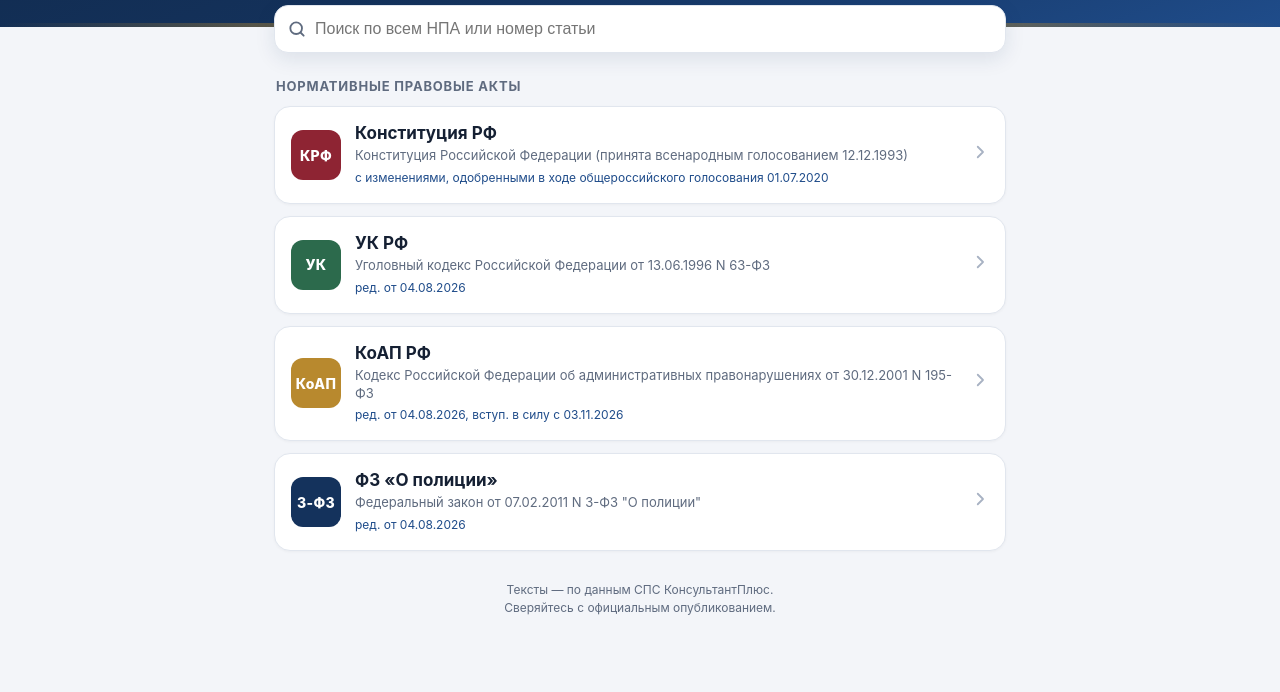
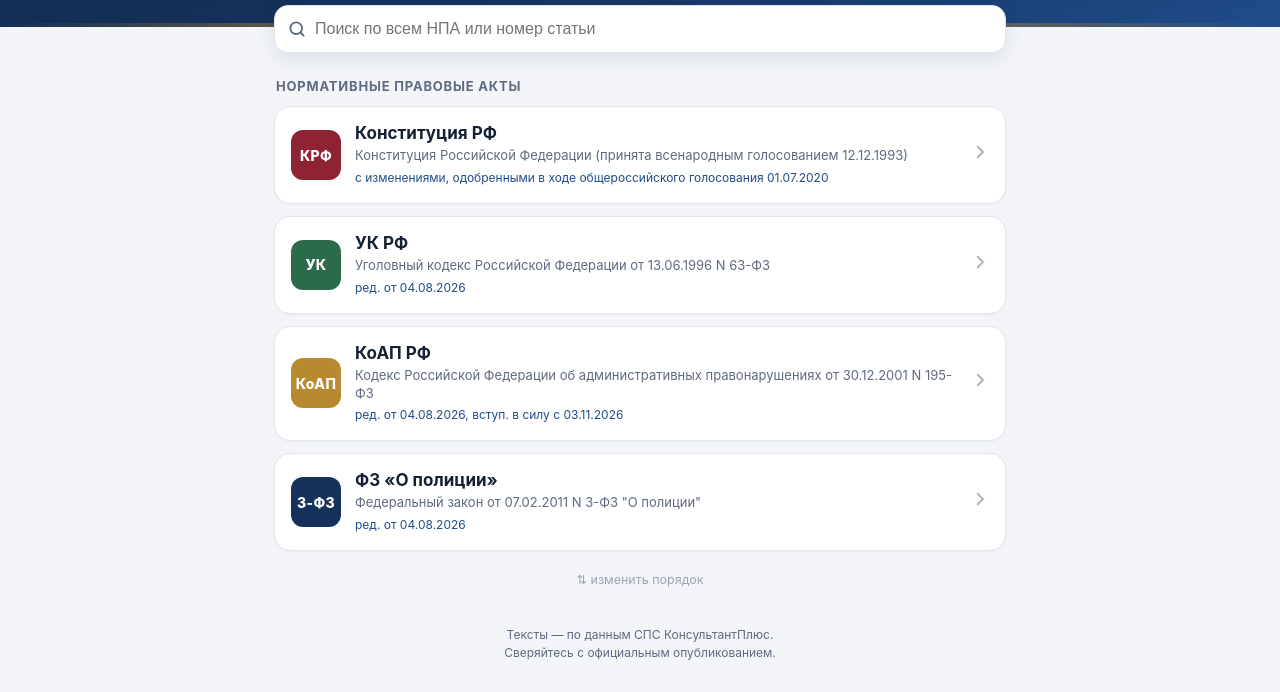
Before and after one commit to timabelorusskih533-stack/npa, a plain HTML site: page index.html in a window 1280 px wide. Shown: the part 246-938 px from the top of the page. Before the commit the page ends 893 px from the top, so only its background shows below. Drawn offline with Linux system fonts and the light colour scheme.

Commit message:
Тёмная шапка на iPhone, иконка, порядок НПА

```diff
--- a/index.html
+++ b/index.html
@@ -7,7 +7,11 @@
 <meta name="theme-color" content="#14325c">
 <link rel="manifest" href="manifest.webmanifest">
 <link rel="icon" href="icon.svg" type="image/svg+xml">
-<link rel="apple-touch-icon" href="icon.svg">
+<link rel="apple-touch-icon" href="icon-180.png">
+<meta name="apple-mobile-web-app-capable" content="yes">
+<meta name="mobile-web-app-capable" content="yes">
+<meta name="apple-mobile-web-app-status-bar-style" content="black-translucent">
+<meta name="apple-mobile-web-app-title" content="НПА">
 <style>
 :root{
   --bg:#f3f5f9; --card:#fff; --ink:#152033; --muted:#5f6b7f; --line:#e1e6ee;
@@ -47,6 +51,14 @@ a{color:var(--navy2)}
 .npa-txt em{display:block;font-style:normal;font-size:12px;color:var(--navy2);margin-top:4px}
 .chev{flex:none;color:#a8b2c3}
 .npa-btn.off{opacity:.55}
+.editing .npa-btn{cursor:default;border-style:dashed}
+.editing .npa-btn:active{transform:none;background:var(--card)}
+.mv{display:flex;flex-direction:column;gap:6px;flex:none}
+.mv button{width:38px;height:34px;border:1px solid var(--line);background:var(--bg);border-radius:9px;display:grid;place-items:center;cursor:pointer;color:var(--navy2)}
+.mv button:disabled{opacity:.3}
+.ord-row{display:flex;justify-content:center;gap:8px;margin:14px 0 0}
+.ord-btn{border:0;background:none;color:#9aa5b6;font-size:12.5px;padding:6px 10px;border-radius:8px;cursor:pointer}
+.ord-btn.on{background:var(--navy);color:#fff;font-weight:600;padding:6px 16px}
 
 .favs{display:flex;flex-direction:column;gap:8px}
 .fav{display:flex;gap:10px;align-items:center;background:var(--card);border:1px solid var(--line);border-radius:12px;padding:11px 13px;cursor:pointer;text-align:left;width:100%}
@@ -152,6 +164,12 @@ const NPA = [
   { id:'fzop', short:'ФЗ «О полиции»', badge:'3-ФЗ', color:'#14325c',
     full:'Федеральный закон от 07.02.2011 N 3-ФЗ "О полиции"', edition:'ред. от 04.08.2026' },
 ];
+// порядок НПА на главной (меняется кнопкой внизу, хранится на устройстве)
+function orderedNPA(){
+  const ord=store.get('order',[]);
+  return [...NPA].sort((a,b)=>{const ia=ord.indexOf(a.id), ib=ord.indexOf(b.id); return (ia<0?99:ia)-(ib<0?99:ib) || NPA.indexOf(a)-NPA.indexOf(b)});
+}
+let editOrder=false;
 // как называть статью: «Статья 12.8. Название» / «Преамбула»
 const artName = a => a.head || ('Статья '+a.num+'.'+(a.title?' '+a.title:''));
 const artShort = a => a.head || ('Ст. '+a.num);
@@ -319,19 +337,34 @@ function home(q){
     <div id="gres"></div>
     <div id="homeMain">
       <div class="sec-title">Нормативные правовые акты</div>
-      <div class="npa-list">${NPA.map(n=>`
-        <button class="npa-btn" data-id="${n.id}">
+      <div class="npa-list ${editOrder?'editing':''}">${orderedNPA().map((n,i,arr)=>`
+        <div class="npa-btn" role="button" tabindex="0" data-id="${n.id}">
           <div class="npa-ico" ${tagStyle(n)}>${esc(n.badge)}</div>
           <div class="npa-txt"><b>${esc(n.short)}</b><span>${esc(n.full)}</span><em>${esc(n.edition||'')}</em></div>
-          <span class="chev">${ICON.chev}</span>
-        </button>`).join('')}
+          ${editOrder?`<span class="mv"><button data-mv="-1" ${i?'':'disabled'} aria-label="Выше">${ICON.up}</button><button data-mv="1" ${i<arr.length-1?'':'disabled'} aria-label="Ниже">${ICON.down}</button></span>`:`<span class="chev">${ICON.chev}</span>`}
+        </div>`).join('')}
       </div>
+      <div class="ord-row">${editOrder
+        ?`<button class="ord-btn" id="ordReset">Как было</button><button class="ord-btn on" id="ordDone">Готово</button>`
+        :`<button class="ord-btn" id="ordEdit">⇅ изменить порядок</button>`}</div>
       ${favs.length?`<div class="sec-title">Избранные статьи</div><div class="favs">${favs.map(f=>`
         <button class="fav" data-h="/${f.id}/${esc(f.num)}"><small>${esc(NPA.find(n=>n.id===f.id)?.badge||'')} ${esc(f.short||('ст.\u00a0'+f.num))}</small><span>${esc(f.title)}</span></button>`).join('')}</div>`:''}
     </div>
     <div class="foot">Тексты — по данным СПС КонсультантПлюс.<br>Сверяйтесь с официальным опубликованием.</div>
   </div>`;
-  app.querySelectorAll('.npa-btn').forEach(b=>b.onclick=()=>go('/'+b.dataset.id));
+  app.querySelectorAll('.npa-btn').forEach(b=>b.onclick=e=>{
+    const mv=e.target.closest('[data-mv]');
+    if(editOrder){
+      if(!mv) return;
+      const ids=orderedNPA().map(n=>n.id), i=ids.indexOf(b.dataset.id), j=i+(+mv.dataset.mv);
+      [ids[i],ids[j]]=[ids[j],ids[i]]; store.set('order',ids); home(''); return;
+    }
+    go('/'+b.dataset.id);
+  });
+  const ob=id=>app.querySelector(id);
+  if(ob('#ordEdit')) ob('#ordEdit').onclick=()=>{editOrder=true;home('')};
+  if(ob('#ordDone')) ob('#ordDone').onclick=()=>{editOrder=false;home('')};
+  if(ob('#ordReset')) ob('#ordReset').onclick=()=>{store.set('order',[]);home('')};
   app.querySelectorAll('.fav').forEach(b=>b.onclick=()=>go(b.dataset.h));
   bindSearch('#gf','#gq', v=>{ setQ('/',v); globalSearch(v) });
   if(q) globalSearch(q);
```
Also changed, not shown: icon-180.png (added), icon-192.png (added), icon-512.png (added), manifest.webmanifest.
